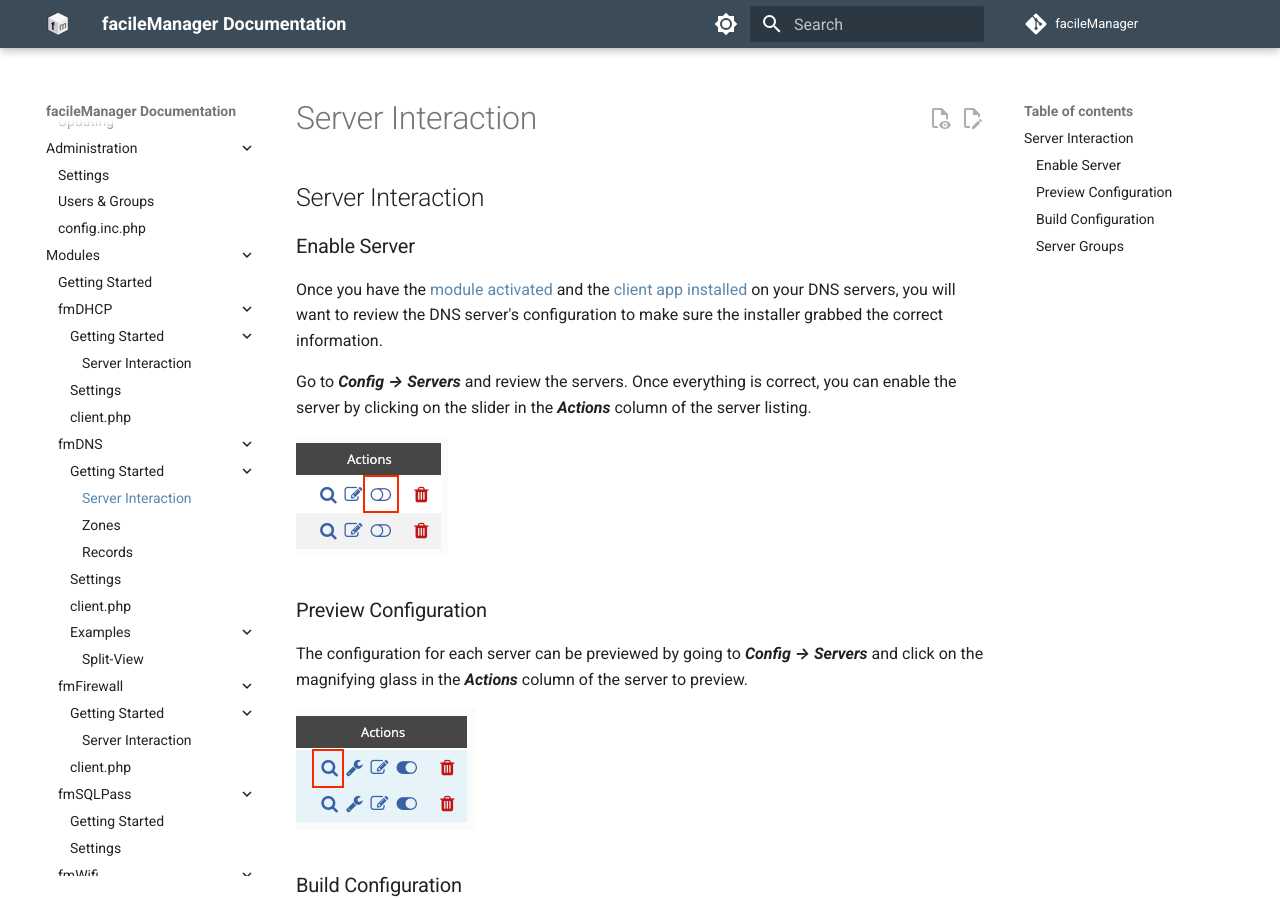
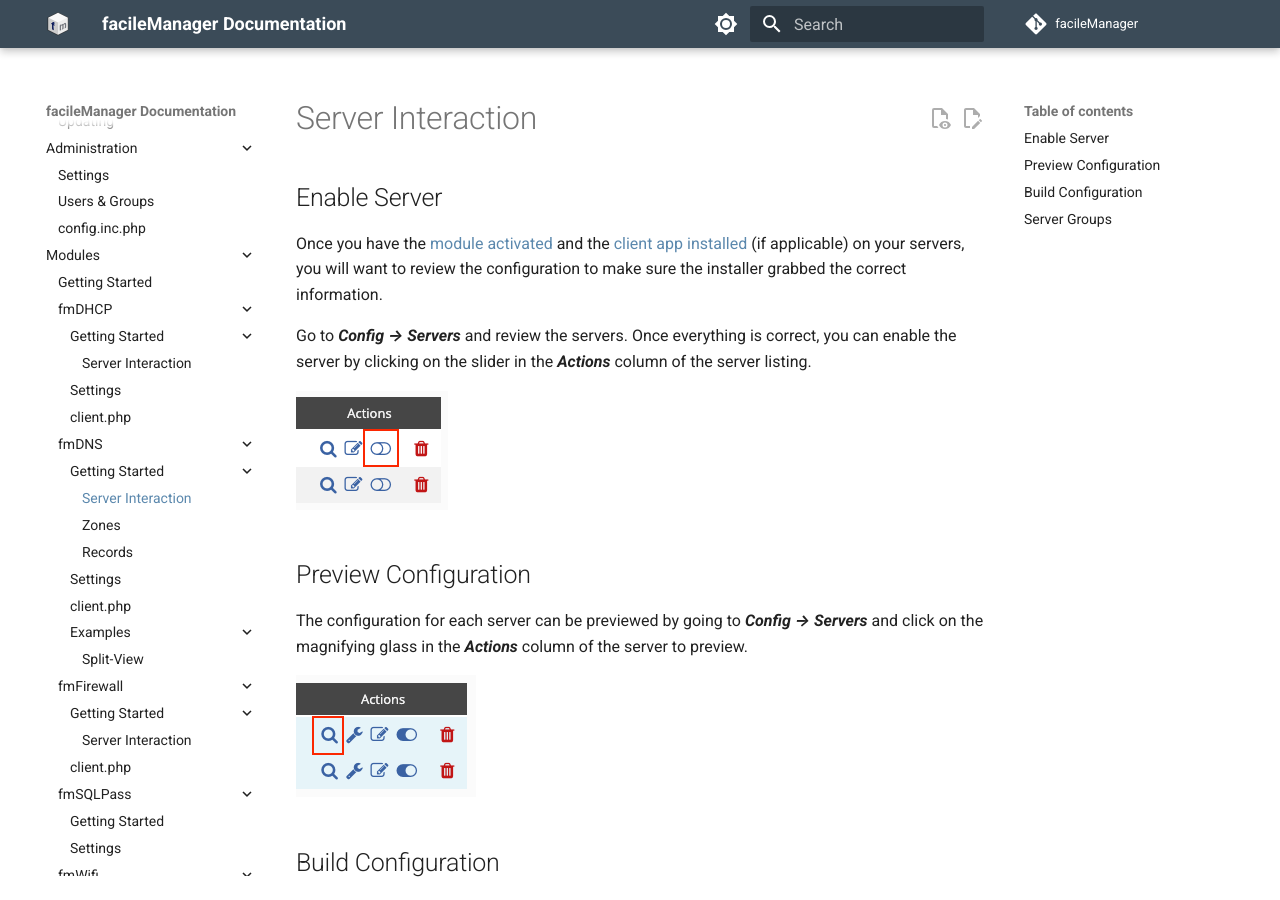
Before and after one commit to facileManager/facileManager-docs, an MkDocs documentation site: the page built from docs/modules/fmDNS/getting-started/servers.md, in a window 1280 px wide and 900 px high. Built offline with MkDocs 1.6.1 and Material for MkDocs 9.7.7, drawn with Linux system fonts in a browser that asks for light colours; comment, search, counter and statistics services are not loaded.

Commit message:
Formatting changes

```diff
--- a/docs/modules/common/servers.md
+++ b/docs/modules/common/servers.md
@@ -1,17 +1,16 @@
-## Server Interaction
-### Enable Server
-Once you have the [module activated](../../index.md#activate-modules) and the [client app installed](../../../getting-started/basic-install.md#client-installation) on your DNS servers, you will want to review the DNS server's configuration to make sure the installer grabbed the correct information.
+## Enable Server
+Once you have the [module activated](../../index.md#activate-modules) and the [client app installed](../../../getting-started/basic-install.md#client-installation) (if applicable) on your servers, you will want to review the configuration to make sure the installer grabbed the correct information.
 
 Go to **_Config → Servers_** and review the servers.  Once everything is correct, you can enable the server by clicking on the slider in the **_Actions_** column of the server listing.
 
 ![Define Server Group](../../../images/modules/common/ServerEnable.png)
 
-### Preview Configuration
+## Preview Configuration
 The configuration for each server can be previewed by going to **_Config → Servers_** and click on the magnifying glass in the **_Actions_** column of the server to preview.
 
 ![Define Server Group](../../../images/modules/common/ServerPreviewConfig.png)
 
-### Build Configuration
+## Build Configuration
 Any time a server's configuration needs to be built, the background will turn blue to signify the server needs a configuration built.
 
 ![Server Flagged for Build Config](../../../images/modules/common/Servers.png)
--- a/docs/modules/fmDNS/getting-started/servers.md
+++ b/docs/modules/fmDNS/getting-started/servers.md
@@ -2,7 +2,7 @@
 servers.md
 --8<--
 
-### Server Groups
+## Server Groups
 
 If you have more than one server configured, then you can take advantage of the **Server Groups** which allows you to define a relationship with primary and secondary servers.
 
```
Also changed, not shown: docs/modules/common/client.php.md (+1 -2 lines), docs/modules/fmDNS/client.php.md (+1 -1 lines), docs/modules/fmDNS/settings.md (+0 -1 lines), docs/modules/fmSQLPass/settings.md (+0 -1 lines).
